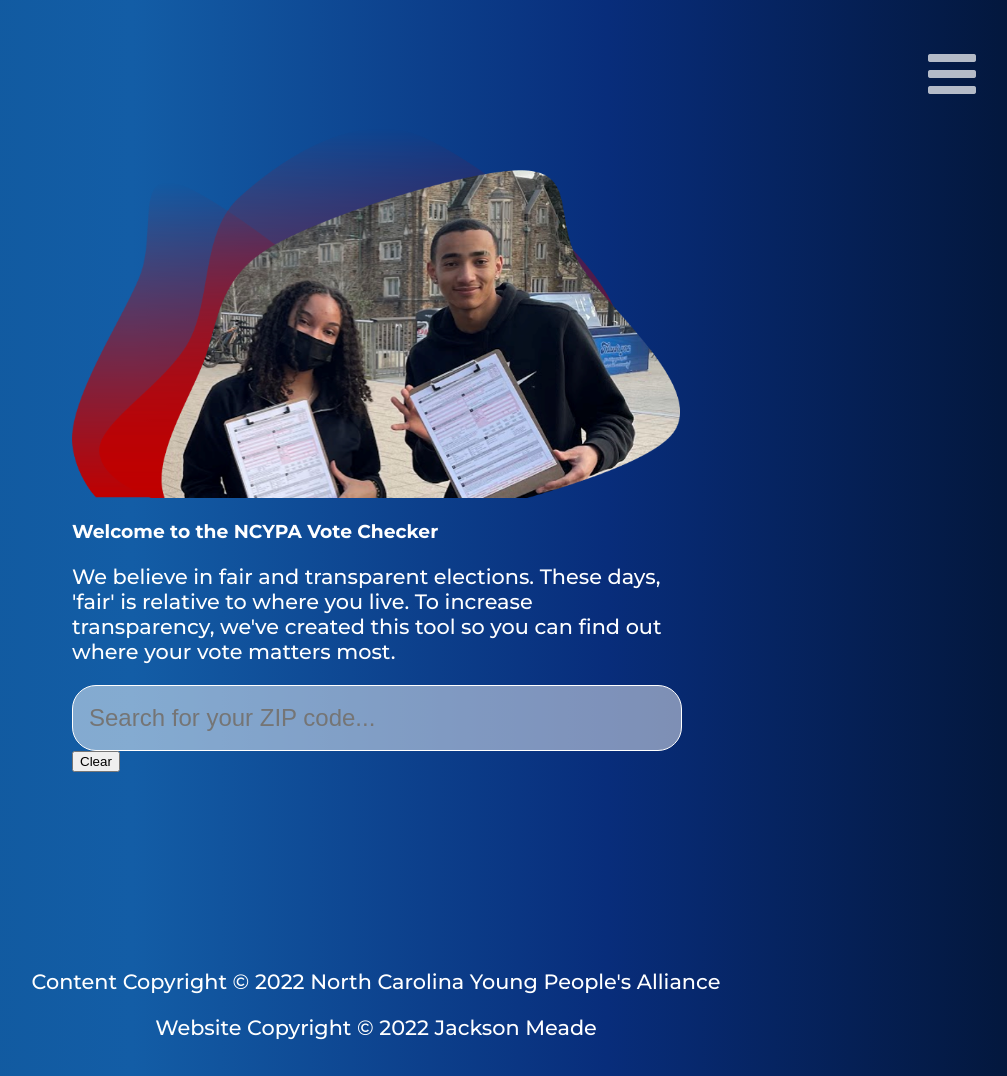
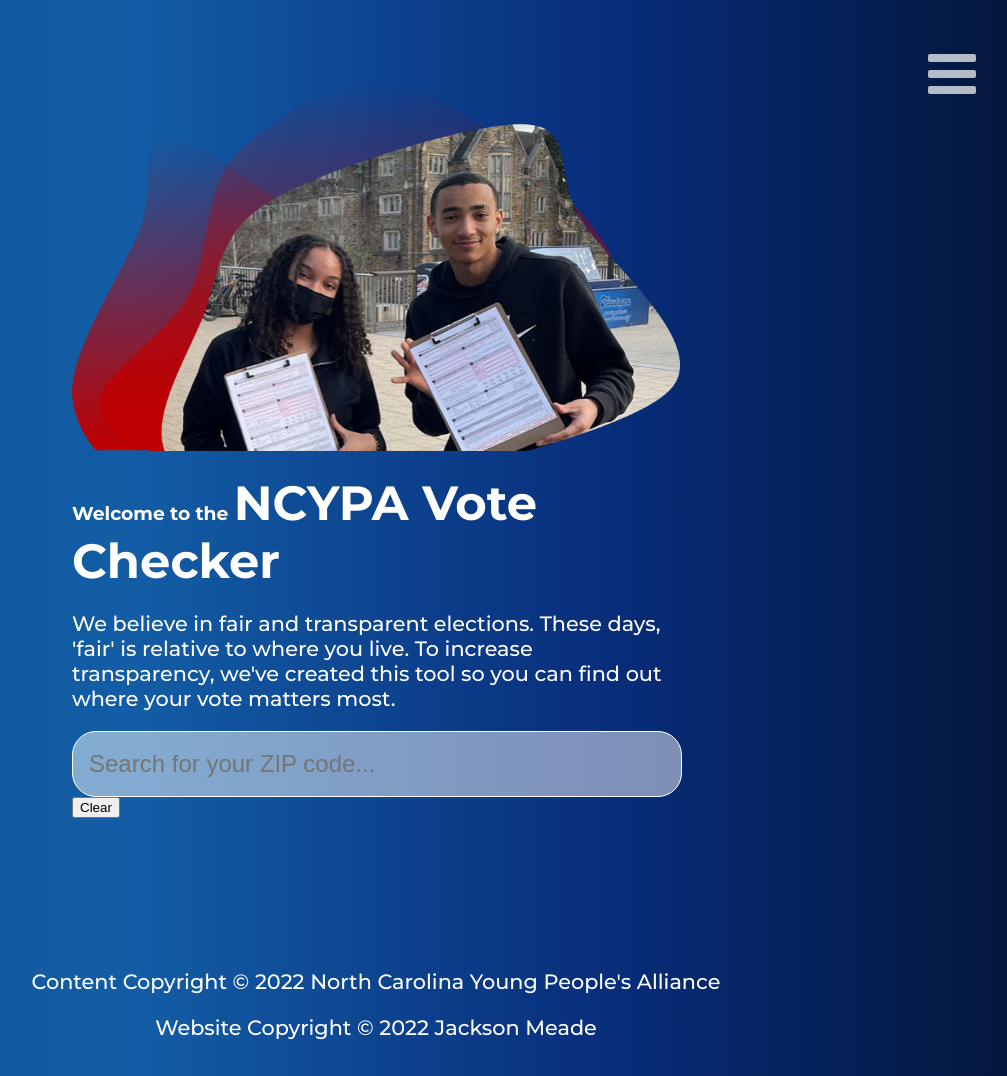
Before and after one commit to JacksonMeade/ncypa, a Jekyll site: the page built from checkmyvote.html, in a window 1280 px wide. Shown: the whole page, without its empty margins (264-1271 px from the left). Built offline with Jekyll 4.4.1, drawn with Linux system fonts in a browser that asks for light colours; nearby versions of some CDN libraries.

```diff
--- a/checkmyvote.html
+++ b/checkmyvote.html
@@ -14,7 +14,7 @@
     <div id="search-header" class="full-height row">
         <div class="col-xs-12 col-sm-11 col-md-6 col-lg-5">
             <img src="assets/img/votertool-feature.png" class="img-responsive" alt="Vote Tool">
-            <h3>Welcome to the NCYPA Vote Checker</h3>
+            <h3>Welcome to the <span style="font-size: 3rem">NCYPA Vote Checker</span></h3>
             <p>We believe in fair and transparent elections. These days, 'fair' is relative to where you live. To increase transparency, we've created this tool so you can find out where your vote matters most.</p>
             <input type="text" id="search-input" placeholder="Search for your ZIP code...">
             <button id="clear-button" class="btn btn-default">Clear</button>
```
